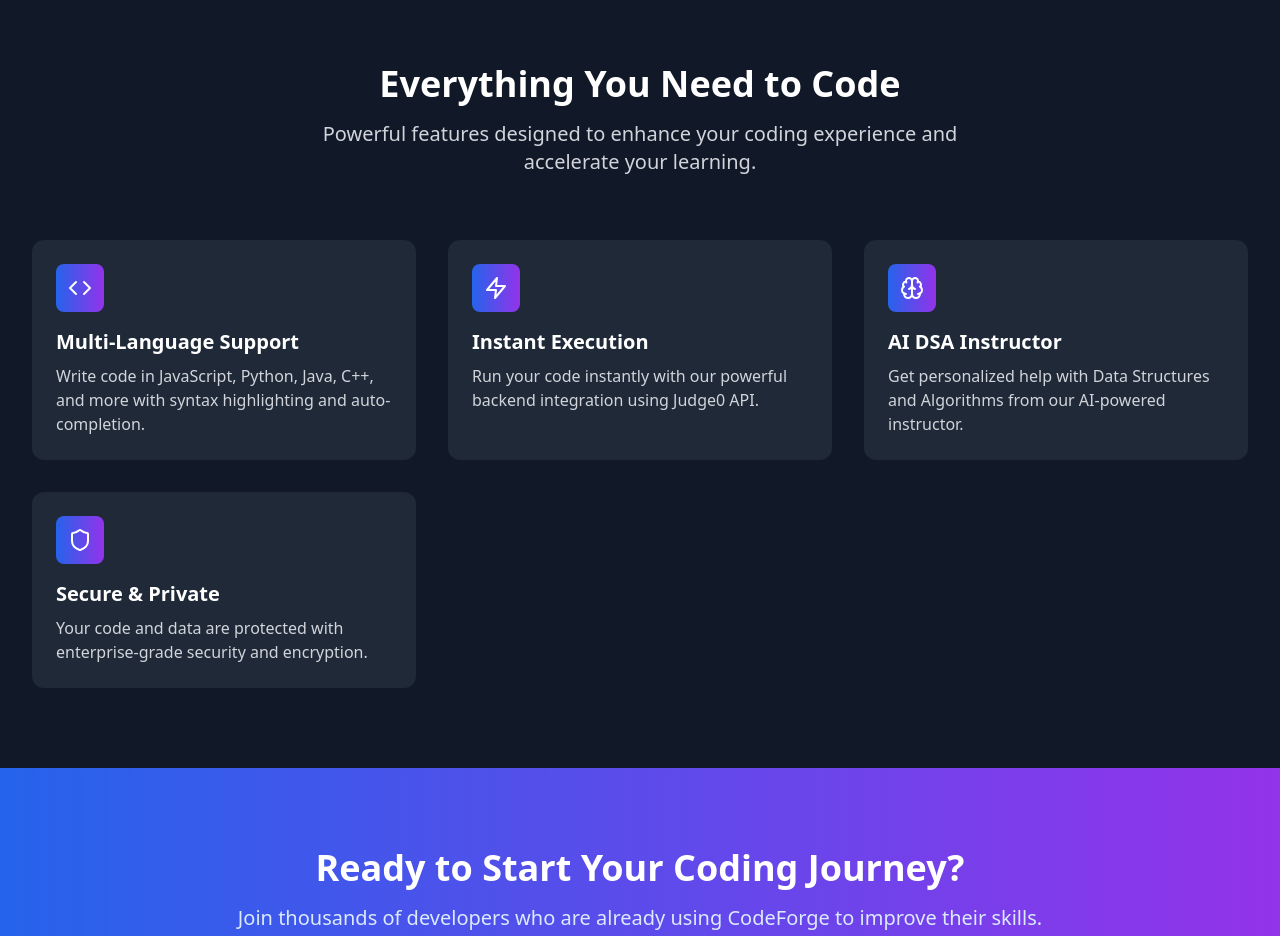
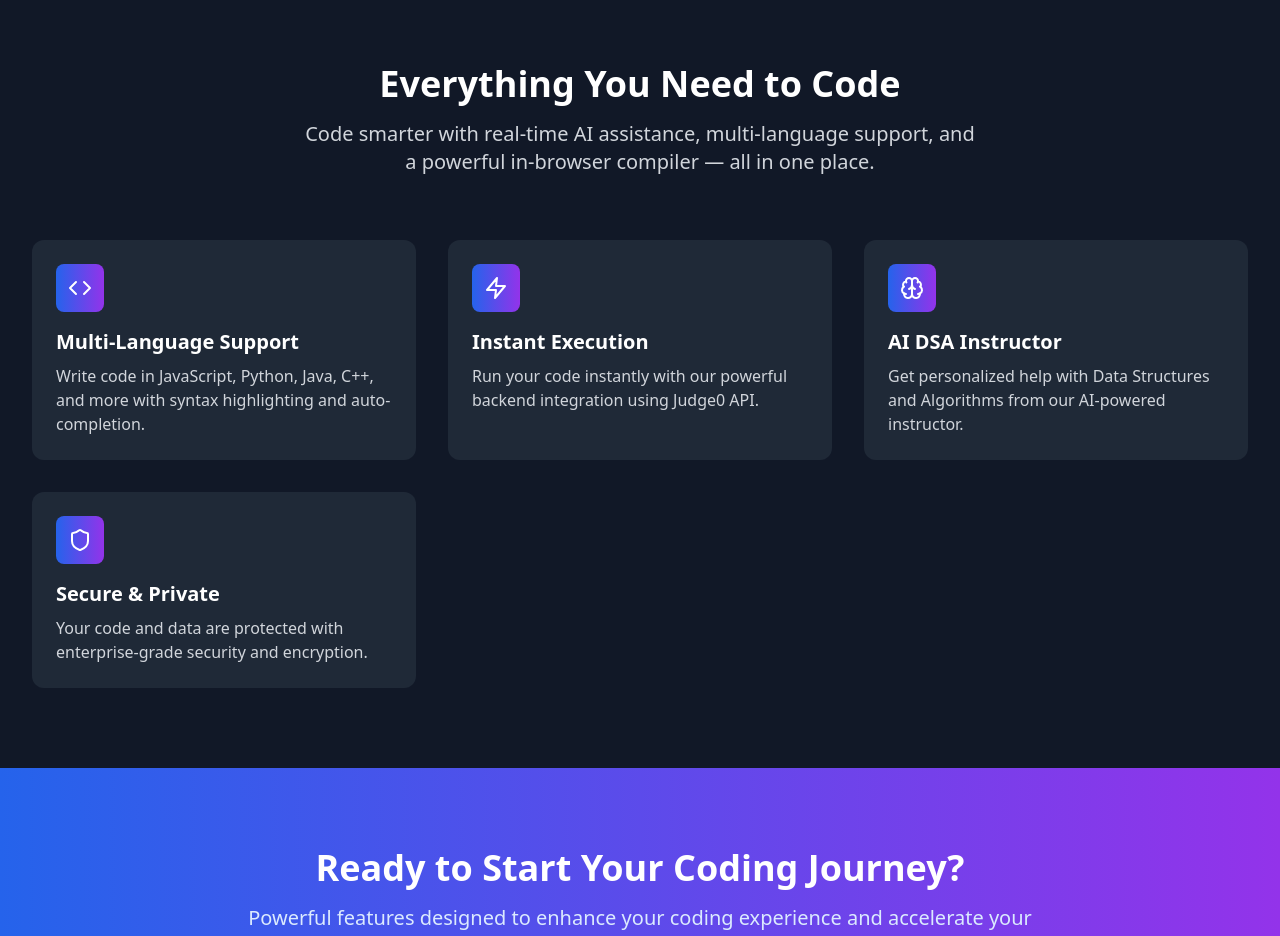
Before and after one commit to abhi17bgp/CodeIQ, a React (Vite) app: page / in a window 1280 px wide. Shown: the part 500-1436 px from the top of the page. Built offline with nearby package versions, Linux system fonts and the light colour scheme.

Commit message:
Update Home.tsx

```diff
--- a/src/pages/Home.tsx
+++ b/src/pages/Home.tsx
@@ -88,8 +88,8 @@ const Home: React.FC = () => {
               Everything You Need to Code
             </h2>
             <p className="text-xl text-gray-600 dark:text-gray-300 max-w-2xl mx-auto">
-              Powerful features designed to enhance your coding experience and
-              accelerate your learning.
+            Code smarter with real-time AI assistance, multi-language support,
+            and a powerful in-browser compiler — all in one place.
             </p>
           </div>
 
@@ -121,8 +121,8 @@ const Home: React.FC = () => {
             Ready to Start Your Coding Journey?
           </h2>
           <p className="text-xl text-blue-100 mb-8">
-            Join thousands of developers who are already using CodeForge to
-            improve their skills.
+            Powerful features designed to enhance your coding experience and
+              accelerate your learning.
           </p>
           {!user && (
             <Link
```
